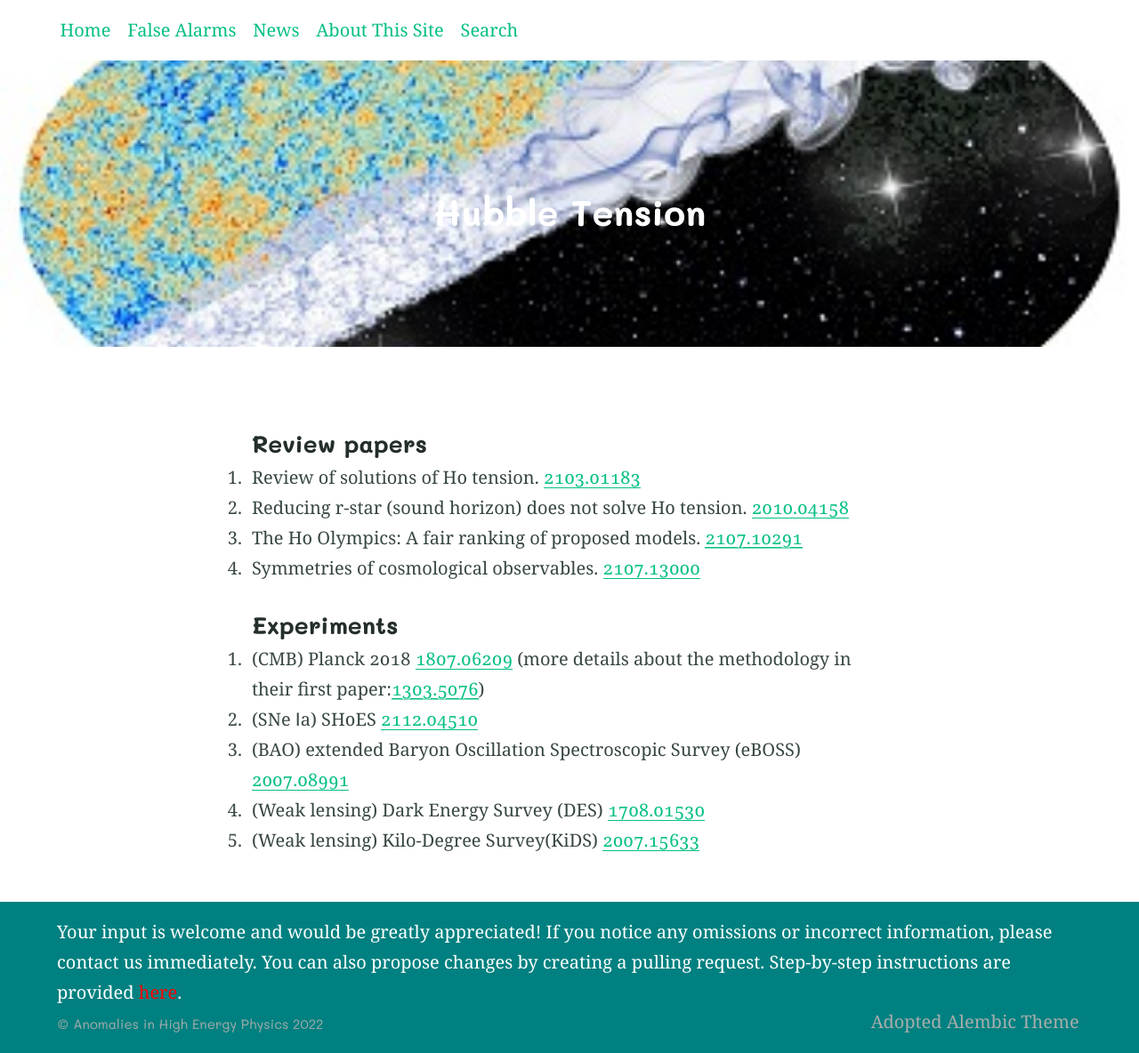
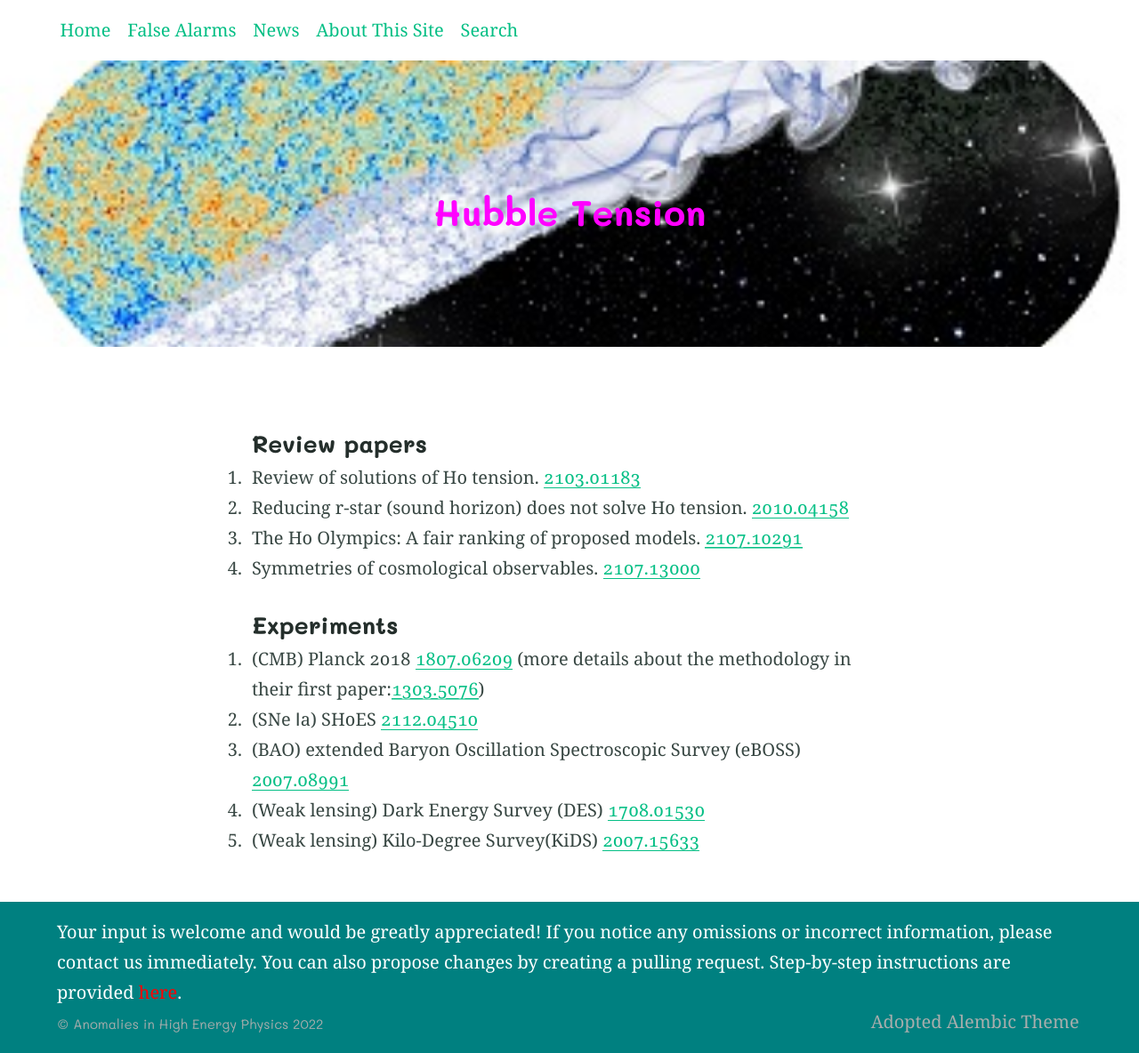
Before and after one commit to hepcomm/hepmist, a Jekyll site: the page built from solutions/H0.md, in a window 1280 px wide. Shown: the whole page at 89% size. Built offline with Jekyll 4.4.1, drawn with Linux system fonts in a browser that asks for light colours.

Commit message:
Update H0.md

```diff
--- a/solutions/H0.md
+++ b/solutions/H0.md
@@ -1,6 +1,6 @@
 ---
 title:
-feature_text: <h1 class="whitetext"> Hubble Tension </h1>
+feature_text: <h1 style="color:magenta;"> Hubble Tension </h1>
 feature_image: https://hepcomm.github.io/hepmist/assets/H0tension.jpg
 ---
 <br>
```
